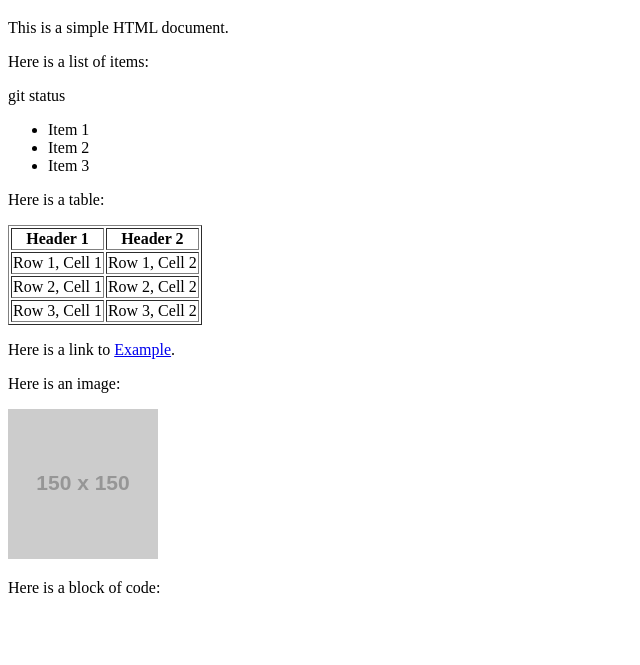
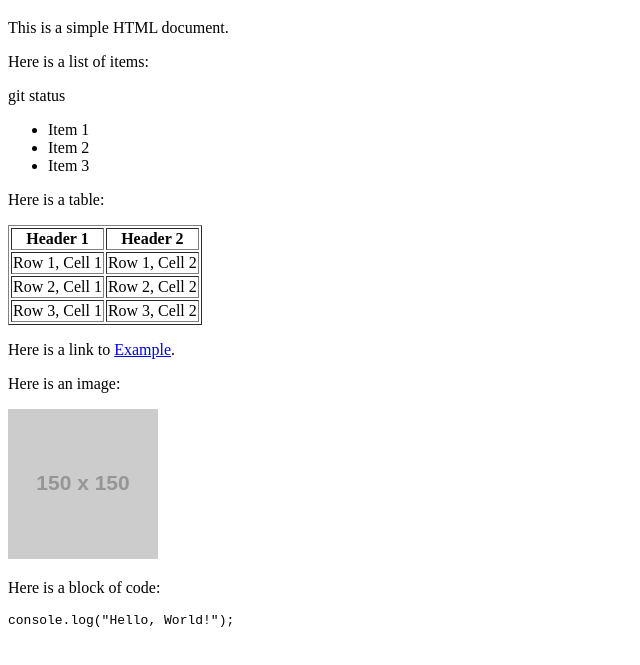
Before and after one commit to Snehalankush9/first, a plain HTML site: page index.html in a window 1280 px wide. Shown: the part 61-726 px from the top of the page, without its empty margins (0-640 px from the left). Drawn offline with Linux system fonts and the light colour scheme; placeholder pictures from the web are drawn by us.

Commit message:
new changes

```diff
--- a/index.html
+++ b/index.html
@@ -37,6 +37,7 @@
     <p>Here is an image:</p>
     <img src="https://via.placeholder.com/150" alt="Placeholder Image">
     <p>Here is a block of code:</p>
+    <pre><code>console.log("Hello, World!");</code></pre>
 
 </body>
 </html>
```
